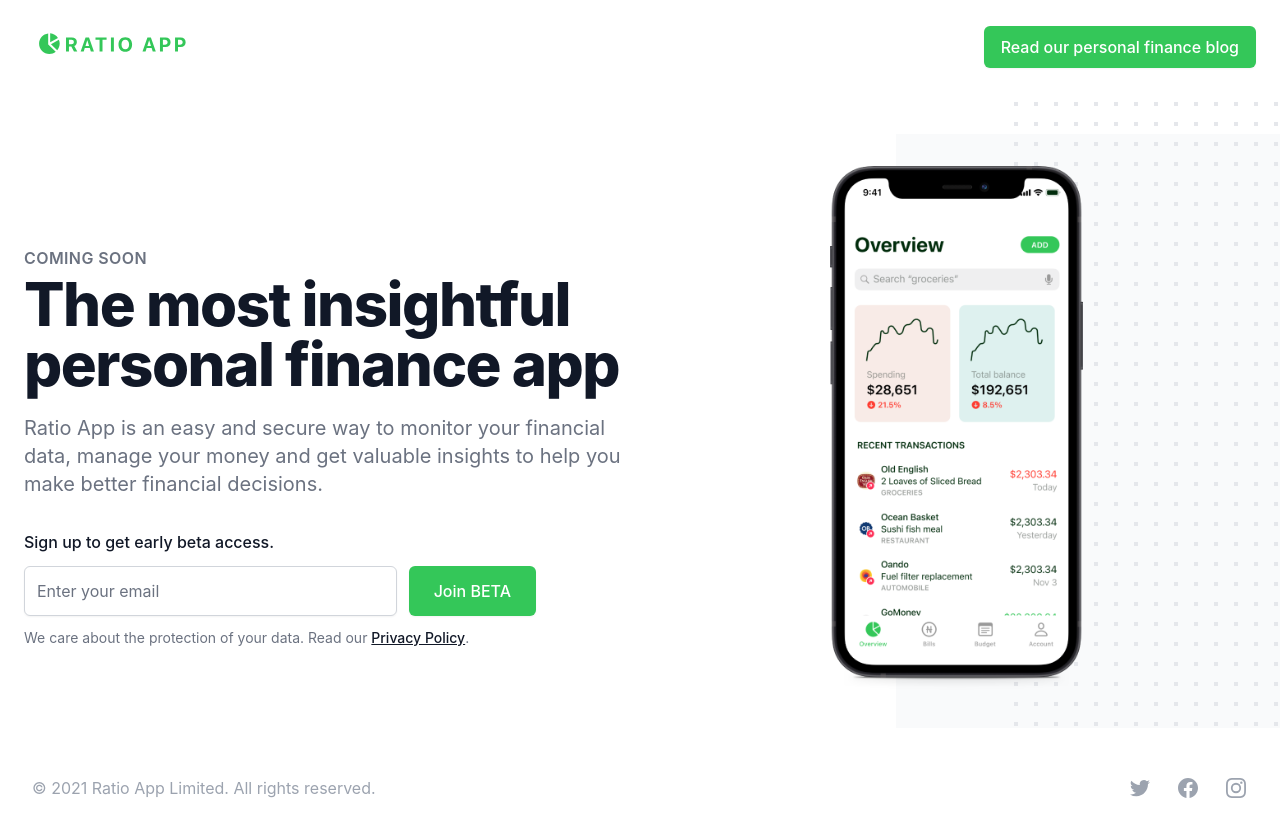
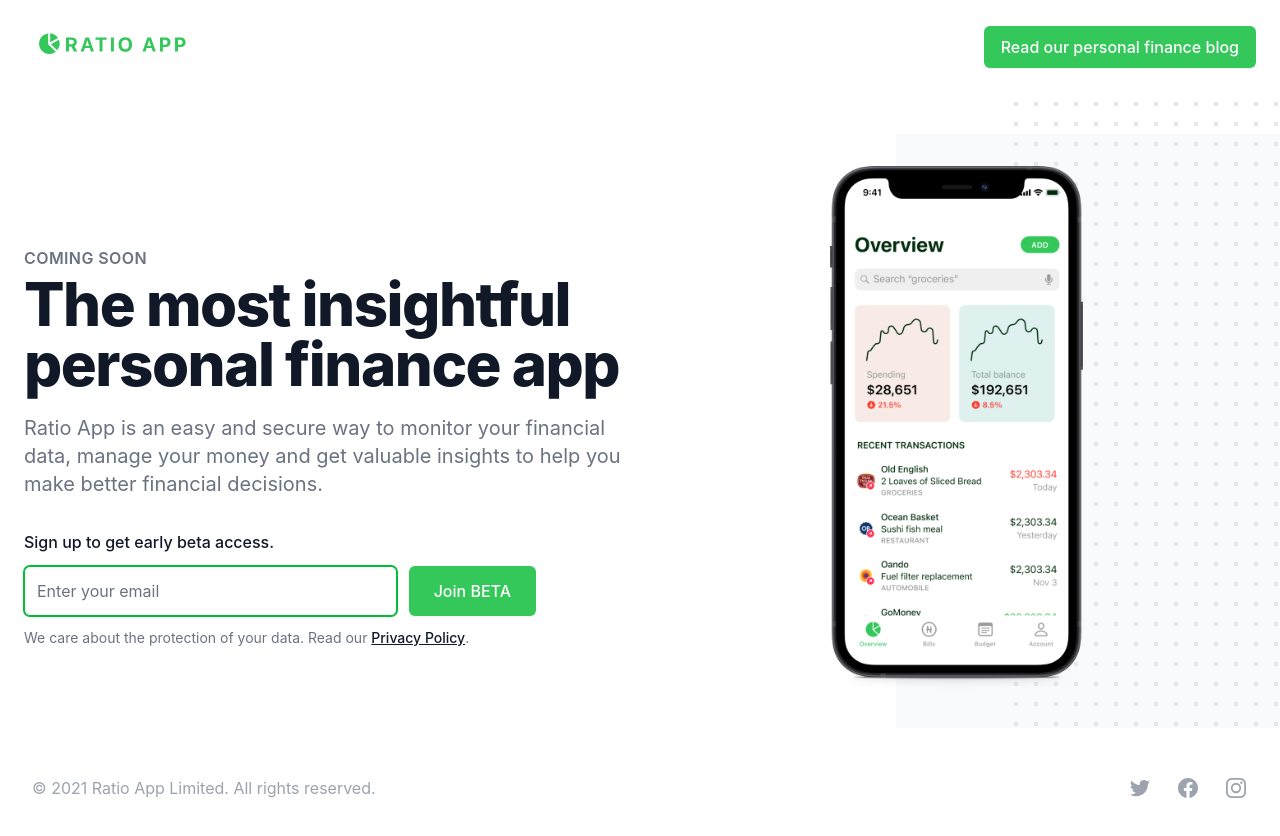
Before and after one commit to ratioapphq/ratioapp-website, a Next.js app: page / in a window 1280 px wide. Shown: the top 836 px of the page. Built offline with nearby package versions, Linux system fonts and the light colour scheme.

Commit message:
Remove support for netlify forms
Make the email input focused on when page loads.

```diff
--- a/components/Hero.js
+++ b/components/Hero.js
@@ -1,7 +1,15 @@
 import Image from "next/image";
 import heroImage from "../public/hero-image.png";
+import { useRef, useEffect } from "react";
 
 export default function Hero() {
+  const inputElement = useRef(null);
+  useEffect(() => {
+    if (inputElement.current) {
+      inputElement.current.focus();
+    }
+  }, []);
+
   return (
     <div className="relative bg-white overflow-hidden">
       <div
@@ -82,19 +90,19 @@
                   action="/success"
                   method="POST"
                   className="mt-3 sm:flex"
-                  data-netlify="true"
                 >
-                  <input type="hidden" name="form-name" value="beta-signup" />
                   <label htmlFor="email" className="sr-only">
                     Email
                   </label>
                   <input
+                    ref={inputElement}
                     type="email"
                     name="email"
                     id="email"
                     className="block w-full py-3 text-base rounded-md placeholder-gray-500 shadow-sm focus:ring-ratiogreen-500 focus:border-ratiogreen-500 sm:flex-1 border-gray-300"
                     placeholder="Enter your email"
                     required
+                    autoFocus
                   />
                   <button
                     type="submit"
```
